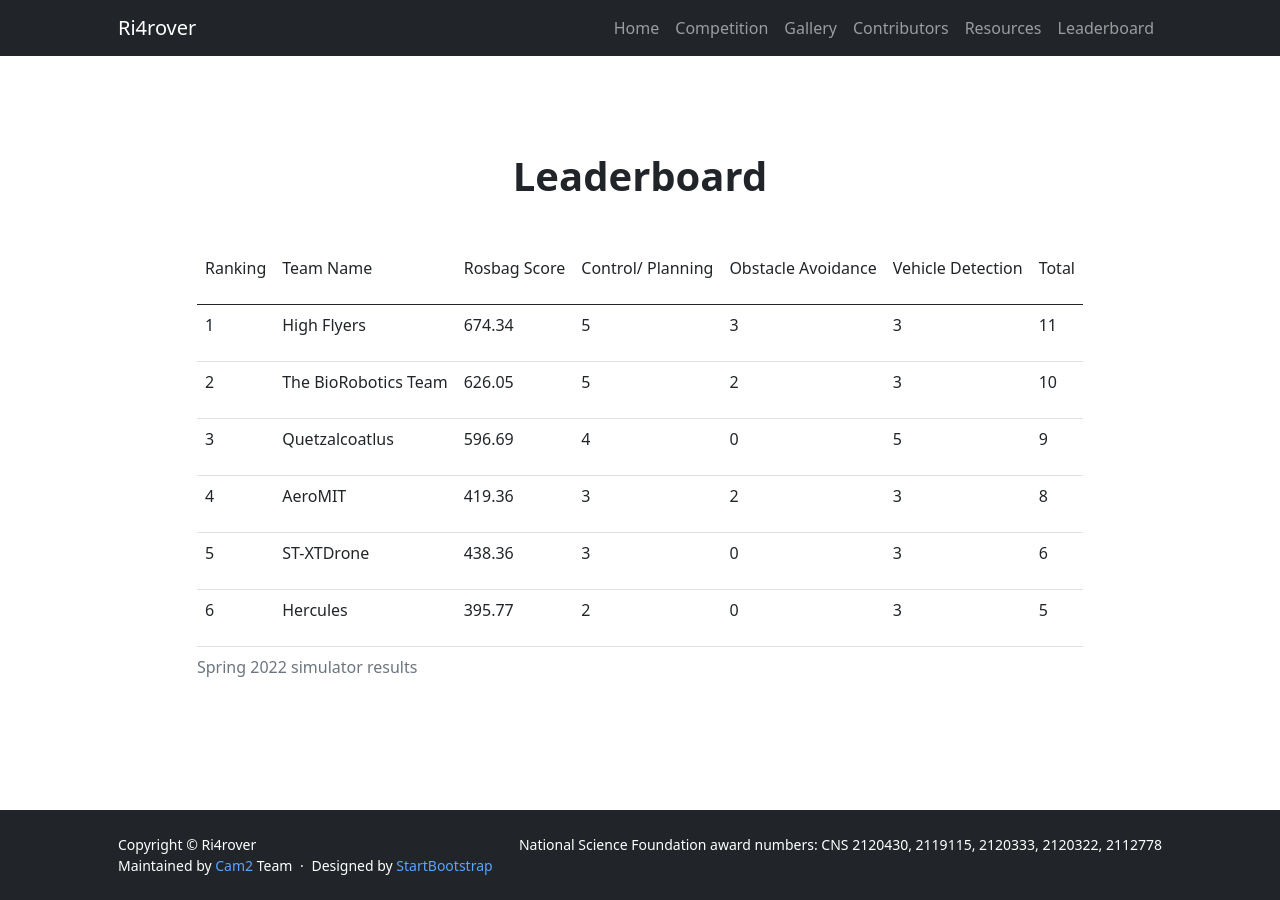
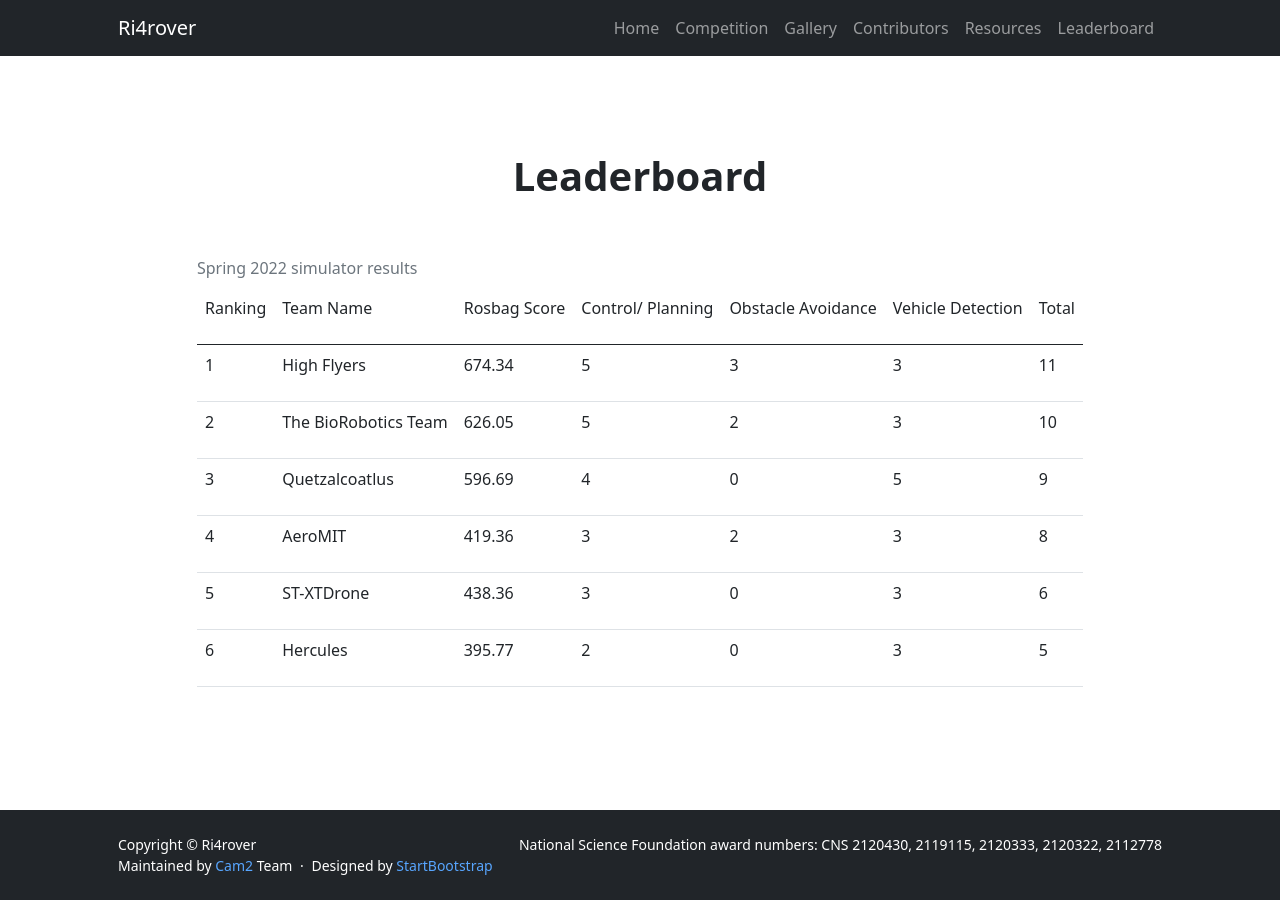
Before and after one commit to OliverQiang/Ri4rover, a Jekyll site: the page built from _pages/leaderboard.html, in a window 1280 px wide. Built offline with Jekyll 4.4.1, drawn with Linux system fonts in a browser that asks for light colours.

Commit message:
Changed leaderboard

```diff
--- a/_pages/leaderboard.html
+++ b/_pages/leaderboard.html
@@ -15,7 +15,7 @@ title: Ri4rover
     <div class="row justify-content-center">
         <div class="col-auto">
             <table class="c34 table table-hover table-responsive">
-                <caption style="text-align:top">Spring 2022 simulator results</caption>
+                <caption align ="top">Spring 2022 simulator results</caption>
                 <thead>
                     <tr class="c37">
                         <td class="c28" colspan="1" rowspan="1">
```
